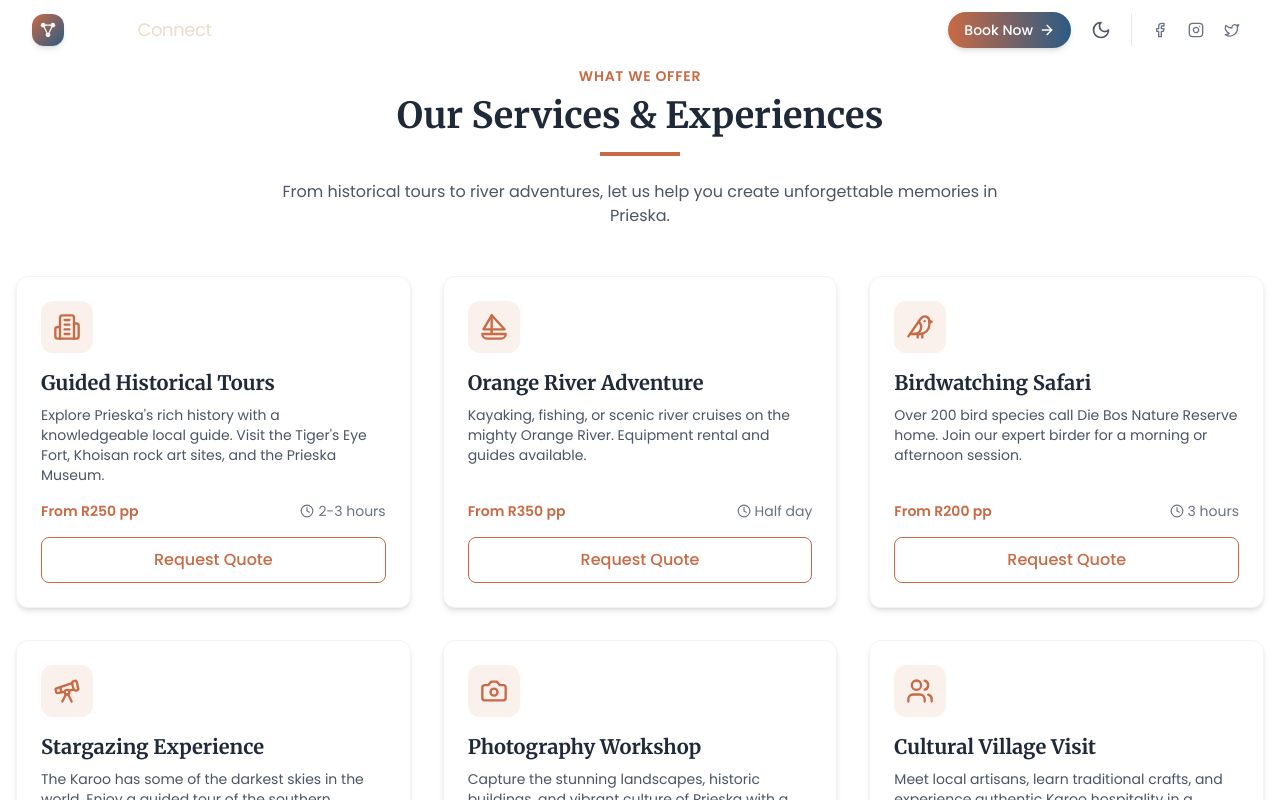
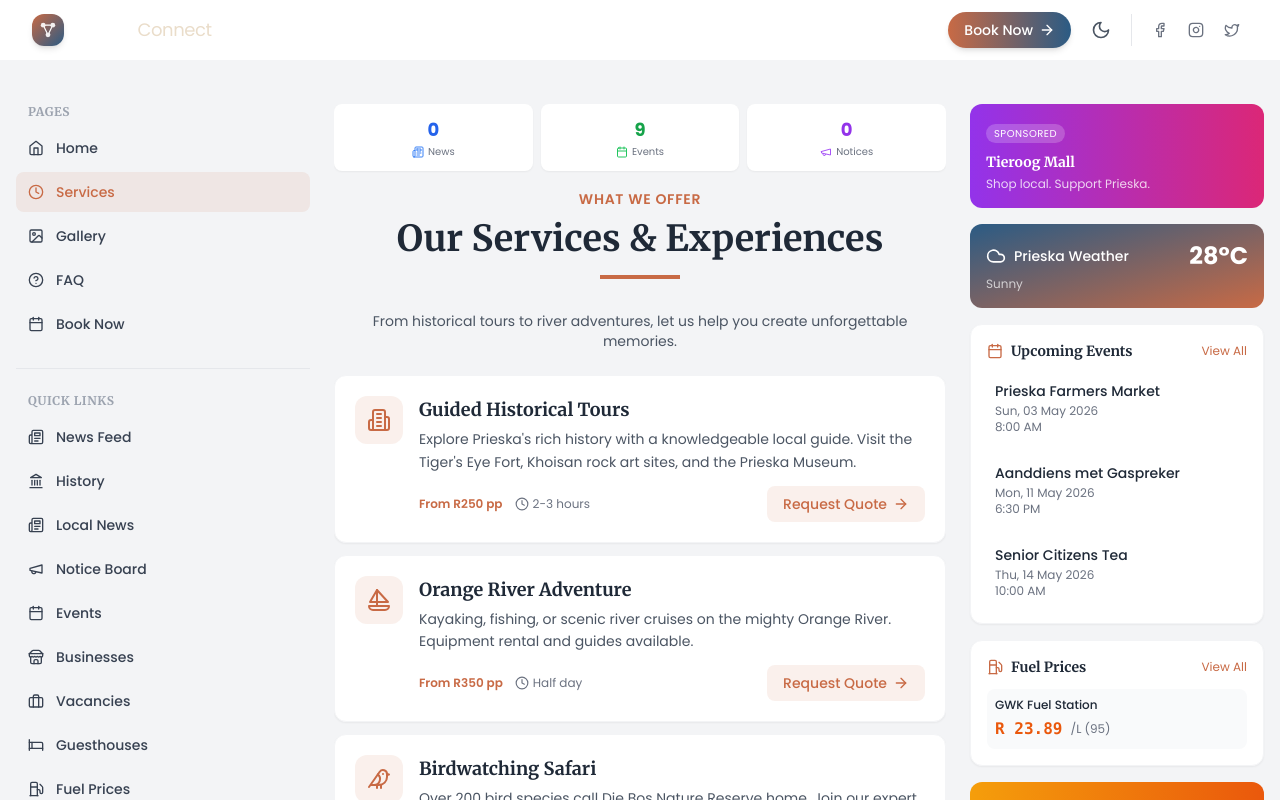
Before and after one commit to MondeNel/prieska-tourism, a React (Vite) app in the folder prieska-tourism/: page /services in a window 1280 px wide. Shown: the top 800 px of the page. Built offline with nearby package versions, Linux system fonts and the light colour scheme.

Commit message:
refactor: Integrate Services and Gallery pages into 3-column feed layout with sidebars and quick stats

```diff
--- a/prieska-tourism/src/pages/GalleryPage.jsx
+++ b/prieska-tourism/src/pages/GalleryPage.jsx
@@ -1,7 +1,11 @@
 // src/pages/GalleryPage.jsx
 import { useState } from 'react'
+import LeftSidebar from '../components/layout/LeftSidebar'
+import RightSidebar from '../components/layout/RightSidebar'
 import SectionTitle from '../components/ui/SectionTitle'
 import { X } from 'lucide-react'
+import { getQuickStats } from '../data/activityFeed'
+import { Newspaper, Calendar, Megaphone } from 'lucide-react'
 
 const galleryImages = [
   { id: 1, src: 'https://images.unsplash.com/photo-1580060839134-75a5edca2e99?w=800', alt: 'Orange River sunset', caption: 'Orange River at golden hour' },
@@ -18,16 +22,53 @@ const GalleryPage = () => {
   const [lightboxOpen, setLightboxOpen] = useState(false)
   const [currentImage, setCurrentImage] = useState(null)
 
+  const stats = getQuickStats()
+
   return (
-    <div className="py-8 md:py-16 px-4 max-w-7xl mx-auto min-h-screen bg-white dark:bg-gray-900 transition-colors duration-200">
+    <div className="min-h-screen bg-gray-100 dark:bg-gray-950 pt-20">
+      <div className="max-w-7xl mx-auto px-4 py-6">
+        <div className="grid grid-cols-1 lg:grid-cols-12 gap-6">
+          {/* Left Sidebar */}
+          <LeftSidebar className="lg:col-span-3" />
+
+          {/* Main Content Area */}
+          <div id="main-feed" className="lg:col-span-6 overflow-y-auto max-h-[calc(100vh-100px)]">
+            {/* Quick Stats */}
+            <div className="sticky top-0 z-10 bg-gray-100 dark:bg-gray-950 pb-4">
+              <div className="grid grid-cols-3 gap-2">
+                <div className="bg-white dark:bg-gray-800 rounded-lg p-3 text-center shadow-sm">
+                  <p className="text-lg font-bold text-blue-600 dark:text-blue-400">{stats.newsThisWeek}</p>
+                  <div className="flex items-center justify-center gap-1">
+                    <Newspaper className="w-3 h-3 text-blue-500" />
+                    <p className="text-[10px] text-gray-500 dark:text-gray-400">News</p>
+                  </div>
+                </div>
+                <div className="bg-white dark:bg-gray-800 rounded-lg p-3 text-center shadow-sm">
+                  <p className="text-lg font-bold text-green-600 dark:text-green-400">{stats.upcomingEvents}</p>
+                  <div className="flex items-center justify-center gap-1">
+                    <Calendar className="w-3 h-3 text-green-500" />
+                    <p className="text-[10px] text-gray-500 dark:text-gray-400">Events</p>
+                  </div>
+                </div>
+                <div className="bg-white dark:bg-gray-800 rounded-lg p-3 text-center shadow-sm">
+                  <p className="text-lg font-bold text-purple-600 dark:text-purple-400">{stats.newNotices}</p>
+                  <div className="flex items-center justify-center gap-1">
+                    <Megaphone className="w-3 h-3 text-purple-500" />
+                    <p className="text-[10px] text-gray-500 dark:text-gray-400">Notices</p>
+                  </div>
+                </div>
+              </div>
+            </div>
+
+            {/* Gallery Content */}
             <SectionTitle subtitle="VISUAL JOURNEY" title="Prieska Gallery" />
 
-      <div className="grid grid-cols-2 sm:grid-cols-3 lg:grid-cols-4 gap-3 md:gap-4">
+            <div className="grid grid-cols-2 gap-3">
               {galleryImages.map((img) => (
                 <div
                   key={img.id}
                   onClick={() => { setCurrentImage(img); setLightboxOpen(true) }}
-            className="aspect-square overflow-hidden rounded-lg cursor-pointer group relative"
+                  className="aspect-square overflow-hidden rounded-xl cursor-pointer group relative shadow-sm hover:shadow-md transition"
                 >
                   <img
                     src={img.src}
@@ -35,35 +76,40 @@ const GalleryPage = () => {
                     className="w-full h-full object-cover group-hover:scale-110 transition duration-500"
                     loading="lazy"
                   />
-            <div className="absolute inset-0 bg-black/0 group-hover:bg-black/30 transition-all duration-300 flex items-end p-2 md:p-3">
-              <p className="text-white text-xs md:text-sm opacity-0 group-hover:opacity-100 transition-opacity duration-300">
+                  <div className="absolute inset-0 bg-black/0 group-hover:bg-black/30 transition-all duration-300 flex items-end p-3">
+                    <p className="text-white text-xs opacity-0 group-hover:opacity-100 transition-opacity duration-300">
                       {img.caption}
                     </p>
                   </div>
                 </div>
               ))}
             </div>
+          </div>
+
+          {/* Right Sidebar */}
+          <RightSidebar className="lg:col-span-3" />
+        </div>
 
         {lightboxOpen && currentImage && (
-        <div className="fixed inset-0 bg-black/95 dark:bg-black/95 z-50 flex items-center justify-center p-4">
+          <div className="fixed inset-0 bg-black/95 z-50 flex items-center justify-center p-4">
             <button
               onClick={() => setLightboxOpen(false)}
-            className="absolute top-2 right-2 md:top-4 md:right-4 text-white hover:text-gray-300 p-2 z-10"
-            aria-label="Close gallery"
+              className="absolute top-4 right-4 text-white hover:text-gray-300 p-2 z-10"
             >
               <X className="w-6 h-6 md:w-8 md:h-8" />
             </button>
             <img
               src={currentImage.src}
               alt={currentImage.alt}
-            className="max-h-[85vh] max-w-full object-contain"
+              className="max-h-[85vh] max-w-full object-contain rounded-lg"
             />
-          <p className="absolute bottom-4 md:bottom-8 text-white text-sm md:text-lg text-center px-4">
+            <p className="absolute bottom-6 text-white text-sm md:text-lg text-center px-4">
               {currentImage.caption}
             </p>
           </div>
         )}
       </div>
+    </div>
   )
 }
 
--- a/prieska-tourism/src/pages/Services.jsx
+++ b/prieska-tourism/src/pages/Services.jsx
@@ -1,8 +1,13 @@
+// src/pages/Services.jsx
 import { useState } from 'react'
+import LeftSidebar from '../components/layout/LeftSidebar'
+import RightSidebar from '../components/layout/RightSidebar'
 import SectionTitle from '../components/ui/SectionTitle'
 import QuoteModal from '../components/ui/QuoteModal'
 import { services } from '../data/services'
-import { Clock } from 'lucide-react'
+import { Clock, ArrowRight } from 'lucide-react'
+import { getQuickStats } from '../data/activityFeed'
+import { Newspaper, Calendar, Megaphone } from 'lucide-react'
 
 const Services = () => {
   const [modalOpen, setModalOpen] = useState(false)
@@ -13,48 +18,96 @@ const Services = () => {
     setModalOpen(true)
   }
 
+  const stats = getQuickStats()
+
   return (
-    <div className="py-16 px-4 max-w-7xl mx-auto min-h-screen bg-white dark:bg-gray-900 transition-colors duration-200">
+    <div className="min-h-screen bg-gray-100 dark:bg-gray-950 pt-20">
+      <div className="max-w-7xl mx-auto px-4 py-6">
+        <div className="grid grid-cols-1 lg:grid-cols-12 gap-6">
+          {/* Left Sidebar */}
+          <LeftSidebar className="lg:col-span-3" />
+
+          {/* Main Content Area */}
+          <div id="main-feed" className="lg:col-span-6 overflow-y-auto max-h-[calc(100vh-100px)]">
+            {/* Quick Stats */}
+            <div className="sticky top-0 z-10 bg-gray-100 dark:bg-gray-950 pb-4">
+              <div className="grid grid-cols-3 gap-2">
+                <div className="bg-white dark:bg-gray-800 rounded-lg p-3 text-center shadow-sm">
+                  <p className="text-lg font-bold text-blue-600 dark:text-blue-400">{stats.newsThisWeek}</p>
+                  <div className="flex items-center justify-center gap-1">
+                    <Newspaper className="w-3 h-3 text-blue-500" />
+                    <p className="text-[10px] text-gray-500 dark:text-gray-400">News</p>
+                  </div>
+                </div>
+                <div className="bg-white dark:bg-gray-800 rounded-lg p-3 text-center shadow-sm">
+                  <p className="text-lg font-bold text-green-600 dark:text-green-400">{stats.upcomingEvents}</p>
+                  <div className="flex items-center justify-center gap-1">
+                    <Calendar className="w-3 h-3 text-green-500" />
+                    <p className="text-[10px] text-gray-500 dark:text-gray-400">Events</p>
+                  </div>
+                </div>
+                <div className="bg-white dark:bg-gray-800 rounded-lg p-3 text-center shadow-sm">
+                  <p className="text-lg font-bold text-purple-600 dark:text-purple-400">{stats.newNotices}</p>
+                  <div className="flex items-center justify-center gap-1">
+                    <Megaphone className="w-3 h-3 text-purple-500" />
+                    <p className="text-[10px] text-gray-500 dark:text-gray-400">Notices</p>
+                  </div>
+                </div>
+              </div>
+            </div>
+
+            {/* Services Content */}
             <SectionTitle subtitle="WHAT WE OFFER" title="Our Services & Experiences" />
-      <p className="text-center text-gray-600 dark:text-gray-300 max-w-3xl mx-auto -mt-6 mb-12">
-        From historical tours to river adventures, let us help you create unforgettable memories in Prieska.
+            <p className="text-center text-sm text-gray-600 dark:text-gray-300 -mt-4 mb-6">
+              From historical tours to river adventures, let us help you create unforgettable memories.
             </p>
 
-      <div className="grid grid-cols-1 md:grid-cols-2 lg:grid-cols-3 gap-8">
+            <div className="space-y-3">
               {services.map((service) => {
                 const IconComponent = service.icon
                 return (
                   <div
                     key={service.id}
-              className="bg-white dark:bg-gray-800 rounded-xl shadow-md hover:shadow-xl transition-all duration-300 p-6 border border-gray-100 dark:border-gray-700 flex flex-col"
+                    className="bg-white dark:bg-gray-800 rounded-xl shadow-sm border border-gray-100 dark:border-gray-700 p-5 hover:shadow-md transition group"
                   >
-              <div className="p-3 bg-prieska-terracotta/10 dark:bg-prieska-terracotta/20 rounded-xl w-fit mb-4">
-                <IconComponent size={28} className="text-prieska-terracotta dark:text-prieska-terracotta" />
+                    <div className="flex items-start gap-4">
+                      <div className="p-3 bg-prieska-terracotta/10 dark:bg-prieska-terracotta/20 rounded-xl group-hover:scale-105 transition-transform">
+                        <IconComponent className="w-6 h-6 text-prieska-terracotta" />
                       </div>
-              <h3 className="text-xl font-serif font-bold mb-2 text-gray-800 dark:text-white">
+                      <div className="flex-1">
+                        <h3 className="text-lg font-serif font-bold text-gray-800 dark:text-white mb-1">
                           {service.title}
                         </h3>
-              <p className="text-gray-600 dark:text-gray-300 text-sm mb-4 flex-1">
+                        <p className="text-gray-600 dark:text-gray-300 text-sm mb-3 leading-relaxed">
                           {service.description}
                         </p>
-              <div className="flex items-center justify-between text-sm text-gray-500 dark:text-gray-400 mb-4">
-                <span className="font-semibold text-prieska-terracotta dark:text-prieska-terracotta">
-                  {service.price}
-                </span>
+                        <div className="flex items-center justify-between">
+                          <div className="flex items-center gap-3 text-xs text-gray-500 dark:text-gray-400">
+                            <span className="font-semibold text-prieska-terracotta">{service.price}</span>
                             <span className="flex items-center gap-1">
-                  <Clock size={14} />
+                              <Clock className="w-3.5 h-3.5" />
                               {service.duration}
                             </span>
                           </div>
                           <button
                             onClick={() => openQuoteModal(service)}
-                className="w-full border border-prieska-terracotta text-prieska-terracotta dark:text-prieska-terracotta hover:bg-prieska-terracotta hover:text-white dark:hover:text-white font-medium py-2.5 rounded-lg transition-all duration-200"
+                            className="flex items-center gap-1.5 text-sm font-medium text-prieska-terracotta hover:text-white bg-prieska-terracotta/10 hover:bg-prieska-terracotta px-4 py-2 rounded-lg transition"
                           >
                             Request Quote
+                            <ArrowRight className="w-4 h-4" />
                           </button>
+                        </div>
+                      </div>
+                    </div>
                   </div>
                 )
               })}
+            </div>
+          </div>
+
+          {/* Right Sidebar */}
+          <RightSidebar className="lg:col-span-3" />
+        </div>
       </div>
 
       <QuoteModal
```
Lines whose indentation alone changed are shown as unchanged.
